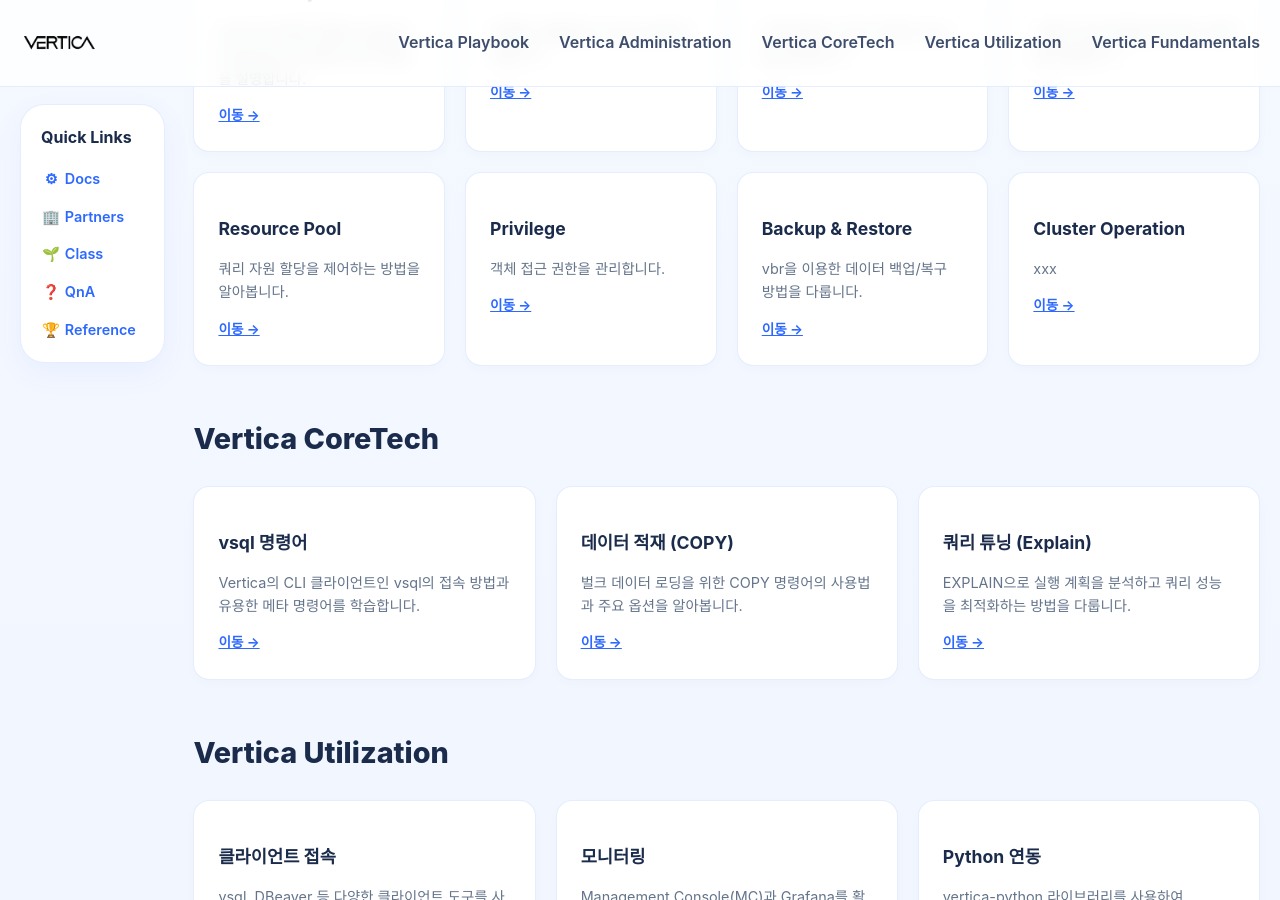
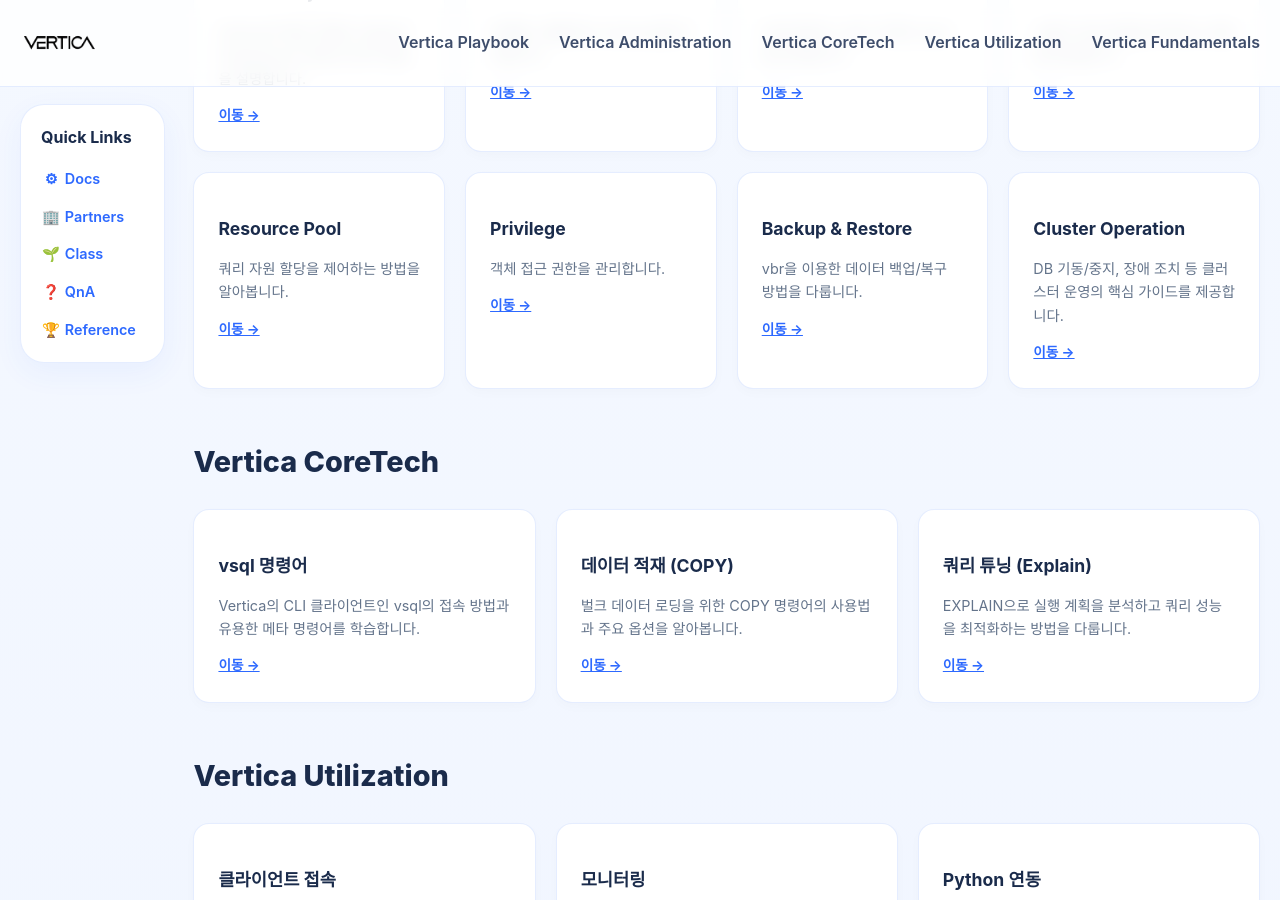
Before and after one commit to JIN0326/vertica_blog, a Jekyll site: the page built from 00index.md, in a window 1280 px wide and 900 px high, scrolled down 1641 px. Built offline with Jekyll 4.4.1, drawn with Linux system fonts in a browser that asks for light colours.

Commit message:
Update blog content and styling

```diff
--- a/00index.md
+++ b/00index.md
@@ -111,8 +111,8 @@
     </article>
     <article class="card">
       <h3>Cluster Operation</h3>
-      <p>xxx</p>
-      <a href="{{ '/02administration#privilcluster-operation' | relative_url }}">이동 →</a>
+      <p>DB 기동/중지, 장애 조치 등 클러스터 운영의 핵심 가이드를 제공합니다.</p>
+      <a href="{{ '/02administration#cluster-operation' | relative_url }}">이동 →</a>
     </article>
   </div>
 </section>
@@ -133,7 +133,7 @@
     <article class="card">
       <h3>쿼리 튜닝 (Explain)</h3>
       <p>EXPLAIN으로 실행 계획을 분석하고 쿼리 성능을 최적화하는 방법을 다룹니다.</p>
-      <a href="{{ '/03coretech#tuning' | relative_url }}">이동 →</a>
+      <a href="{{ '/03coretech#explain' | relative_url }}">이동 →</a>
     </article>
   </div>
 </section>
```
Also changed, not shown: 04utilization.md (+1 -1 lines).
